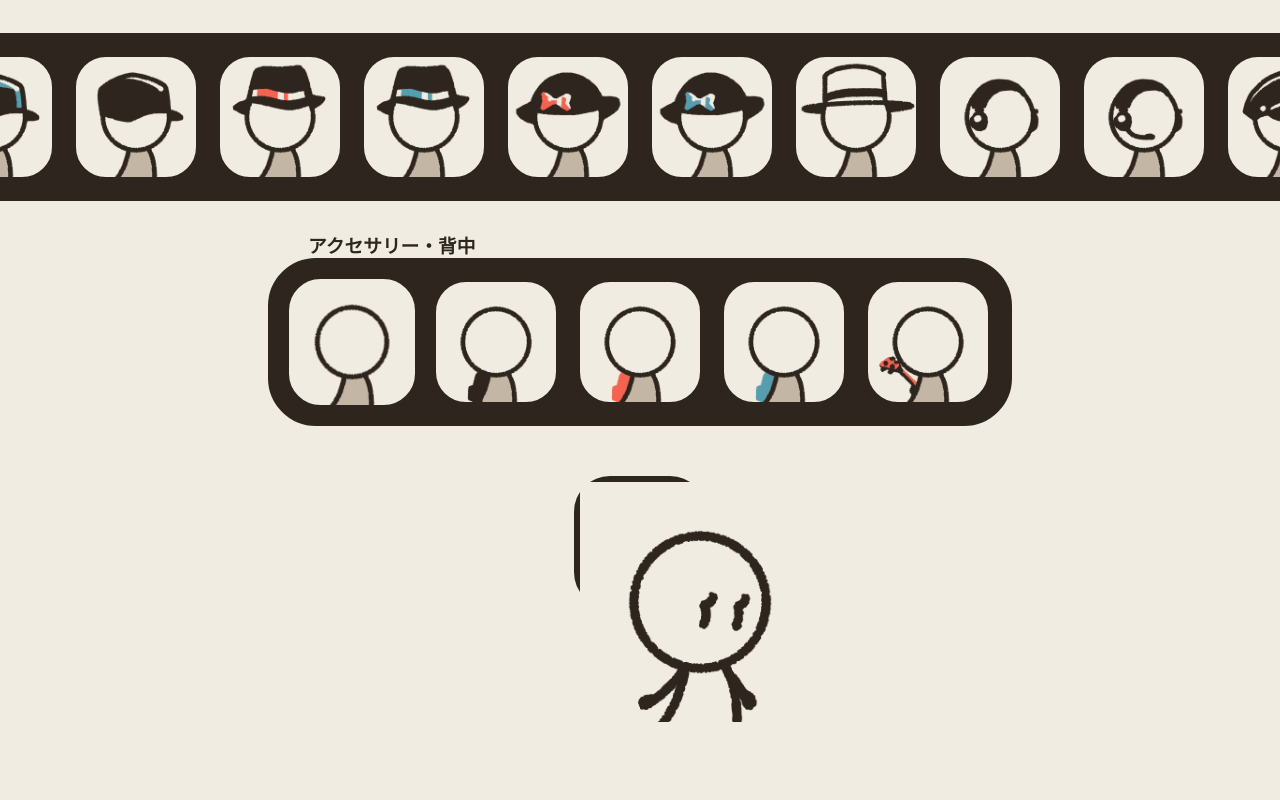
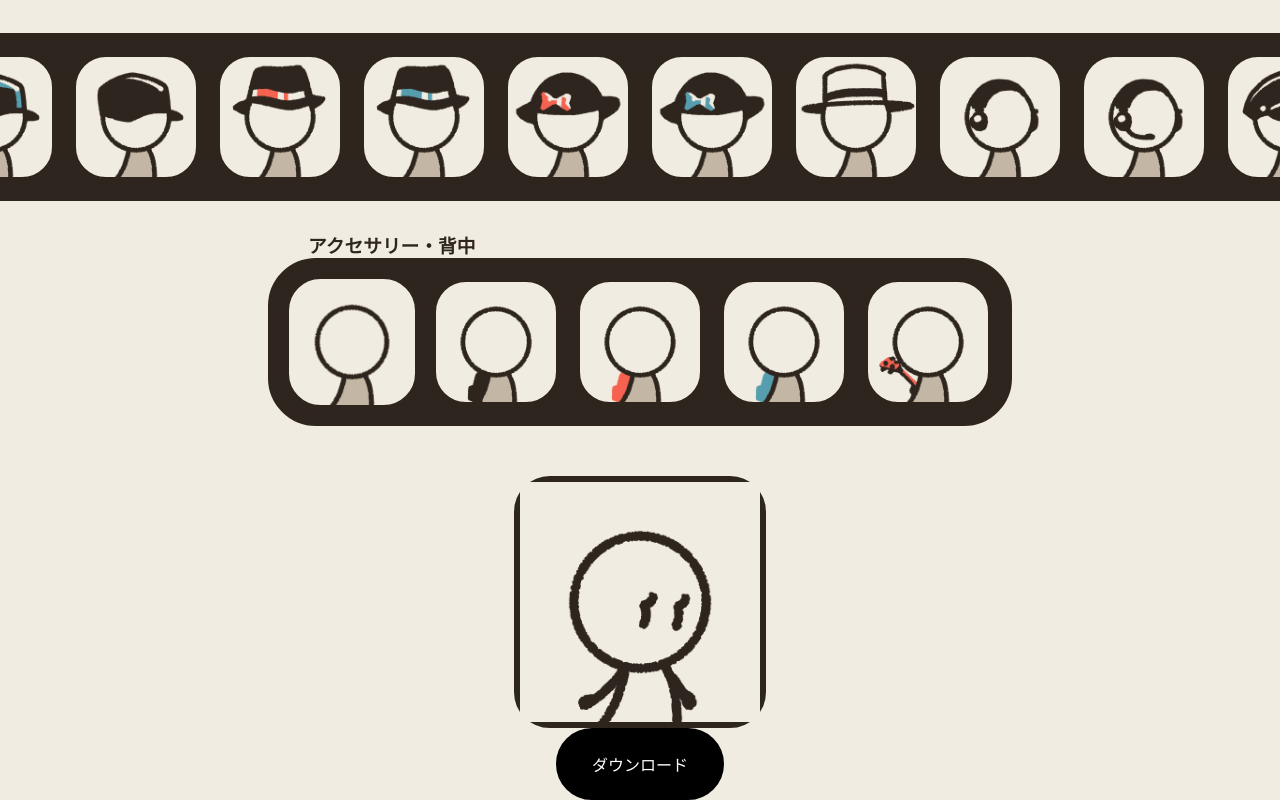
Before and after one commit to wak4kusa296/KaginokoMaker, a plain HTML site: page index.html in a window 1280 px wide. Shown: the part 1169-1969 px from the top of the page. Before the commit the page ends 1891 px from the top, so only its background shows below. Drawn offline with nearby package versions, Linux system fonts and the light colour scheme.

Commit message:
Update styles.css

```diff
--- a/styles.css
+++ b/styles.css
@@ -20,7 +20,7 @@ h3 {
     flex-direction: column;
     align-items: center;
     gap: 30px;
-    box-sizing: border-box;
+    box-sizing: border-box; /* 追加 */
 }
 
 .img-box {
@@ -68,6 +68,14 @@ h3 {
     box-sizing: border-box; /* パディングやボーダーの影響を受ける */
 }
 
+.canvas-box {
+    display: flex;
+    justify-content: center;
+    align-items: center;
+    height: auto;
+    width: auto;
+}
+
 .label-box {
     height: auto;
     width: auto;
@@ -112,7 +120,7 @@ input[type="radio"]:checked + label .img-box {
     transform: scale(1.05);
 }
 
-.button {
+button {
     display: inline-block;
     padding: 12px 24px;
     font-size: 16px;
@@ -126,7 +134,7 @@ input[type="radio"]:checked + label .img-box {
     cursor: pointer;
 }
 
-.button:hover {
+button:hover {
     transform: scale(1.1);
     color: #000;
     background-color: #FFF;
```
